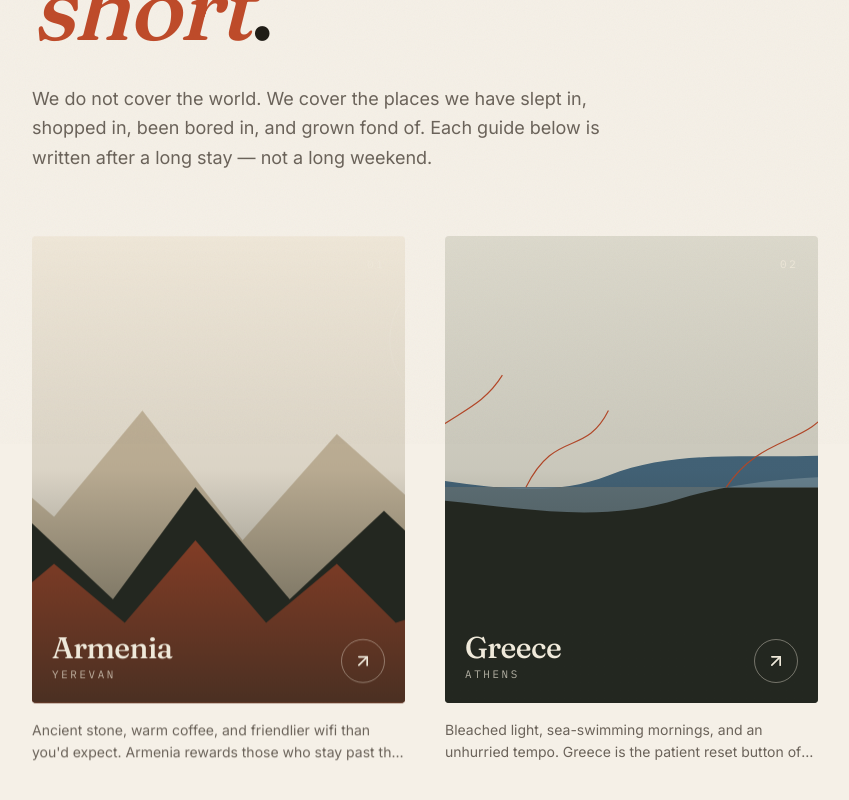
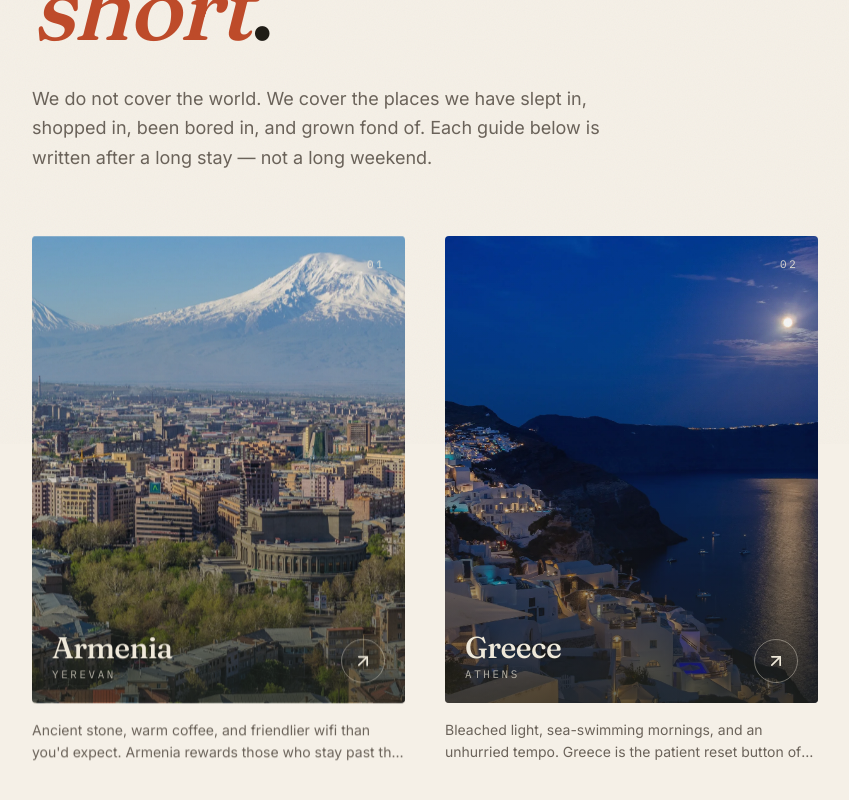
Before and after one commit to arashhadadex/citynomadz-nextjs, a Next.js app: page /destinations in a window 1280 px wide. Shown: the part 356-1156 px from the top of the page, without its empty margins (8-857 px from the left). Built offline with nearby package versions, Linux system fonts and the light colour scheme.

Commit message:
Destinations: replace SVG art with high-quality photos (webp) on card

```diff
--- a/src/components/destinations/DestinationCard.tsx
+++ b/src/components/destinations/DestinationCard.tsx
@@ -19,10 +19,13 @@ export function DestinationCard({
         className={`relative overflow-hidden ${tall ? "aspect-[4/5]" : "aspect-[4/5]"} rounded-sm`}
       >
         <img
-          src={`/art/${d.slug}.svg`}
-          alt={d.name}
+          src={`/art/${d.slug}.webp`}
+          alt={`${d.name} — ${d.tagline}`}
+          width={1024}
+          height={1365}
           className="h-full w-full scale-[1.01] object-cover transition-transform duration-[900ms] ease-[cubic-bezier(0.16,1,0.3,1)] group-hover:scale-[1.06]"
           loading="lazy"
+          decoding="async"
         />
         <div className="absolute inset-0 bg-gradient-to-t from-night/70 via-night/10 to-transparent" />
 
```
Also changed, not shown: public/art/armenia.webp (added), public/art/greece.webp (added).
